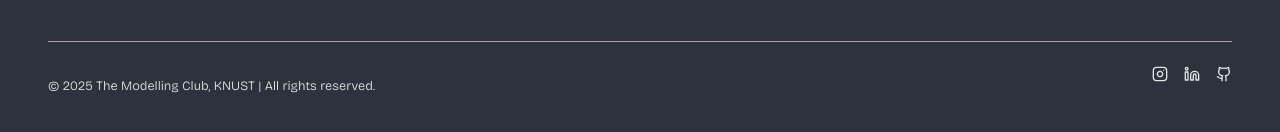
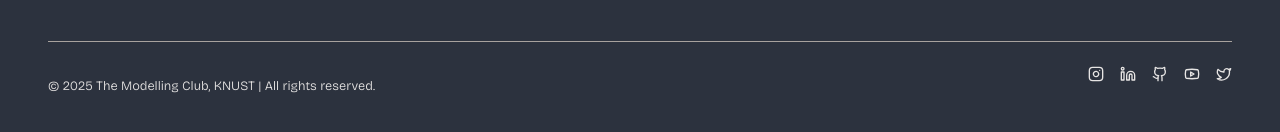
Before and after one commit to The-Modelling-Club/landing-page, a Next.js app: page / in a window 1280 px wide. Shown: the part 4134-4266 px from the top of the page. Built offline with nearby package versions, Linux system fonts and the light colour scheme.

Commit message:
feat(app): fix

```diff
--- a/src/app/(landing)/_components/footer.tsx
+++ b/src/app/(landing)/_components/footer.tsx
@@ -1,7 +1,7 @@
 "use client";
 
 import Link from "next/link";
-import { GithubIcon, LinkedinIcon, InstagramIcon, YoutubeIcon } from "lucide-react";
+import { GithubIcon, LinkedinIcon, InstagramIcon, YoutubeIcon, TwitterIcon } from "lucide-react";
 import Image from "next/image";
 import { Spinner } from "./spinner";
 // import Logo from "@/app/assets/logo.png";
@@ -124,11 +124,21 @@ export default function Footer() {
             <a href="https://www.instagram.com/botr.app?igsh=bG92OWliMHFjYmF3" target="_blank" rel="noopener noreferrer">
               <InstagramIcon size={16} className="hover:text-secondary transition-all duration-300 cursor-pointer hover:-translate-y-1" />
             </a>
-            <Link href="https://www.linkedin.com/company/built-on-the-rock-app?trk=ppro_cprof" target="_blank" rel="noopener noreferrer">
+            <Link
+              href="https://www.linkedin.com/posts/the-modelling-club-knust_lesson-2-introduction-to-aspen-plus-ii-activity-7338663330003267585-VJHe?utm_source=share&utm_medium=member_android&rcm=ACoAAAe8sUUBJlkaSBYFYmSxFPxXZLHPrklBW7Y"
+              target="_blank"
+              rel="noopener noreferrer"
+            >
               <LinkedinIcon size={16} className="hover:text-secondary transition-all duration-300 cursor-pointer hover:-translate-y-1" />
             </Link>
             <a href="https://github.com/The-Modelling-Club/" target="_blank" rel="noopener noreferrer">
               <GithubIcon size={16} className="hover:text-secondary transition-all duration-300 cursor-pointer hover:-translate-y-1" />
+            </a>
+            <a href="https://youtu.be/iM-ntgPggVE?si=gE2Y4LrcLO1ZpyeP" target="_blank" rel="noopener noreferrer">
+              <YoutubeIcon size={16} className="hover:text-secondary transition-all duration-300 cursor-pointer hover:-translate-y-1" />
+            </a>
+            <a href="https://x.com/ClubModelling?t=KV1qZQJxePqyicrpJZtIkw&s=08">
+              <TwitterIcon size={16} className="hover:text-secondary transition-all duration-300 cursor-pointer hover:-translate-y-1" />
             </a>
           </div>
         </section>
--- a/src/app/(landing)/events/[slug]/page.tsx
+++ b/src/app/(landing)/events/[slug]/page.tsx
@@ -42,7 +42,7 @@ export async function generateMetadata({ params }: { readonly params: Promise<{
       title: data.title,
       description: data.description || `Join us for ${data.title} - an exciting engineering event hosted by The Modeling Club.`,
       url: `https://themodelingclub.com/events/${data.slug}`,
-      type: "event",
+      type: "website",
       images: data.event_img
         ? [
             {
```
